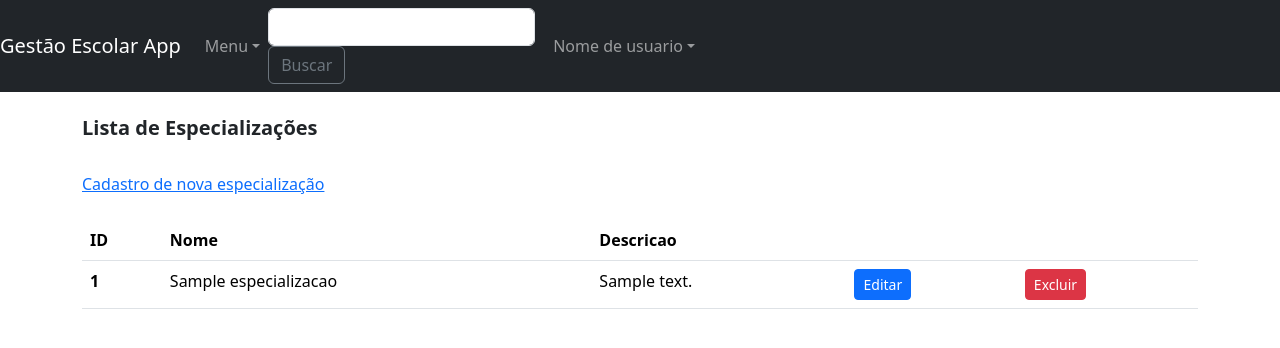
After one commit to anleaes/2025-1-A3-UDWMJ-FAPA-04-Antonio, a Django app: template escolaapp-django/templates/especializacao/list_especializacoes.html in a window 1280 px wide. The commit adds this page. Shown: the top 348 px of the page. Run offline with Django 5.2, Linux system fonts and the light colour scheme; the template is opened without the code that fills it: most values are stand-ins (such as "Sample title", 1, 10 or a date in 2020); some libraries are stand-ins or nearby versions.

Commit message:
Criação de list_especializacoes

```diff
--- a/escolaapp-django/templates/base.html
+++ b/escolaapp-django/templates/base.html
@@ -24,6 +24,7 @@
                     <a class="nav-link dropdown-toggle" href="#" id="dropdown05" data-toggle="dropdown" aria-haspopup="true" aria-expanded="false">Menu</a>
                     <div class="dropdown-menu" aria-labelledby="dropdown05">
                         <a class="dropdown-item" href="{% url 'alunos:list_alunos' %}">Alunos</a>
+                        <a class="dropdown-item" href="{% url 'especializacao:list_especializacoes' %}">Especializações</a>
                     </div>
                 </li>
             </ul>
--- a/escolaapp-django/templates/especializacao/add_especializacao.html
+++ b/escolaapp-django/templates/especializacao/add_especializacao.html
@@ -4,7 +4,7 @@
 
 {% block title %}
 
-    Adicionar Categoria - {{ block.super }}
+    Adicionar Especialização - {{ block.super }}
 
 {% endblock title %}
 
--- /dev/null
+++ b/escolaapp-django/templates/especializacao/list_especializacoes.html
@@ -0,0 +1,50 @@
+{% extends 'base.html' %}
+
+{% block title %}
+
+    Lista de Especializações - {{ block.super }}
+
+{% endblock title %}
+
+{% block body %}
+
+    <div class="container">
+        <br />
+        <h5><b>Lista de Especializações</b></h5>
+        <div class="row">
+            <div class ="col-md-12">
+                <br />
+                    <a href="{% url 'especilizacoes:add_especializacao' %}">Cadastro de nova especialização</a>
+                <br />
+                <br />
+                <table class="table table-hover">
+                <thead>
+                    <tr>
+                    <th scope="col">ID</th>
+                    <th scope="col">Nome</th>
+                    <th scope="col">Descricao</th>
+                    <th scope="col"></th>
+                    <th scope="col"></th>
+                    </tr>
+                </thead>
+                <tbody>
+                    {% for especializacao in especializacoes %}
+                        <tr>
+                            <th scope="row">{{ especializacao.id }}</th>
+                            <td>{{ especializacao.name }}</td>
+                            <td>{{ especializacao.description }}</td>
+                            <td>
+                                <a href="{% url 'especializacoes:edit_especializacao' especializacao.id %}" class="btn btn-primary btn-sm">Editar</a>
+                            </td>
+                            <td>
+                                <a href="{% url 'especializacoes:delete_especializacao' especializacao.id %}" class="btn btn-danger btn-sm ">Excluir</a>
+                            </td>
+                        </tr>
+                    {% endfor %}
+                </tbody>
+                </table>
+            </div>
+        </div>
+    </div>
+
+{% endblock body %}
```
